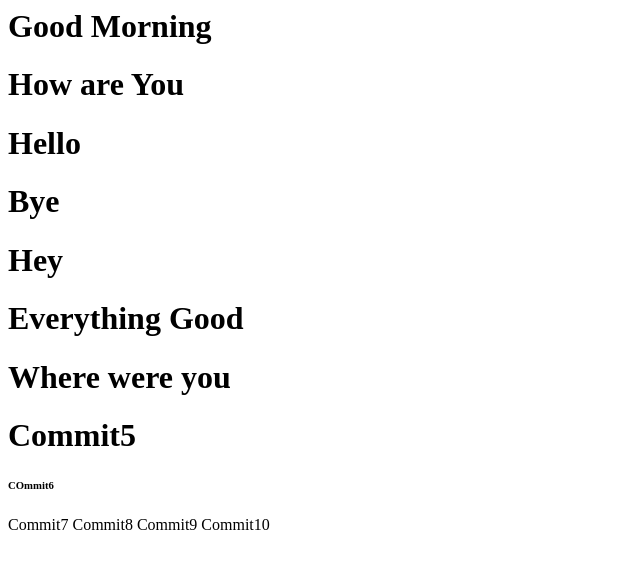
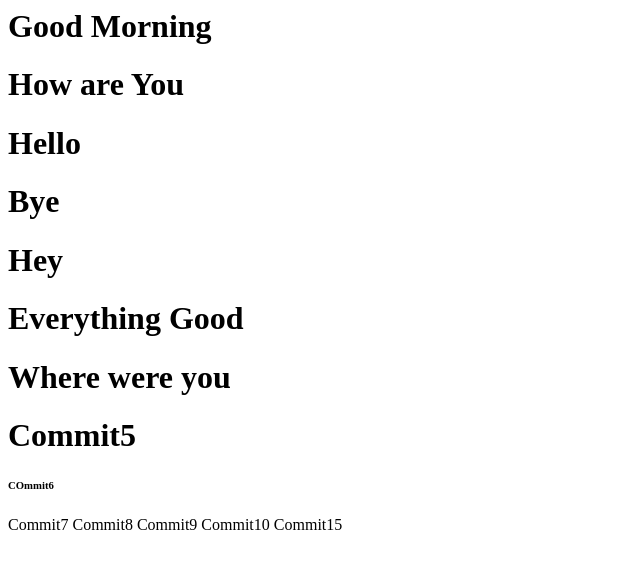
Before and after one commit to Shreyeshnk/ProjectDemo, a plain HTML site: page Index.html in a window 1280 px wide. Shown: the whole page, without its empty margins (0-640 px from the left). Drawn offline with Linux system fonts and the light colour scheme.

Commit message:
commit15

```diff
--- a/Index.html
+++ b/Index.html
@@ -13,5 +13,6 @@
         <h7>Commit8</h7>
         <h7>Commit9</h7>
         <h7>Commit10</h7>
+        <h7>Commit15</h7>
     </body>
 </html>
```
